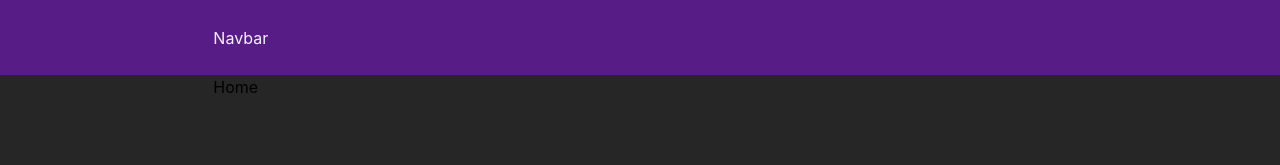
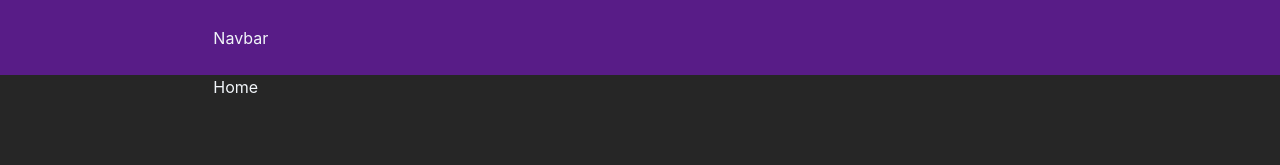
Before and after one commit to mackhack321/mackstanley.com, a React (Create React App) app: page / in a window 1280 px wide. Shown: the top 165 px of the page. Built offline with nearby package versions, Linux system fonts and the light colour scheme.

Commit message:
fix font and color for placeholder text

```diff
--- a/src/components/Home.js
+++ b/src/components/Home.js
@@ -1,5 +1,5 @@
 import React from "react";
 
 export default function Home() {
-  return <div>Home</div>;
+  return <div className="font-code text-mack-white">Home</div>;
 }
--- a/src/components/PageNotFound.js
+++ b/src/components/PageNotFound.js
@@ -1,5 +1,5 @@
 import React from "react";
 
 export default function PageNotFound() {
-  return <div>PageNotFound</div>;
+  return <div className="font-code text-mack-white">PageNotFound</div>;
 }
```
